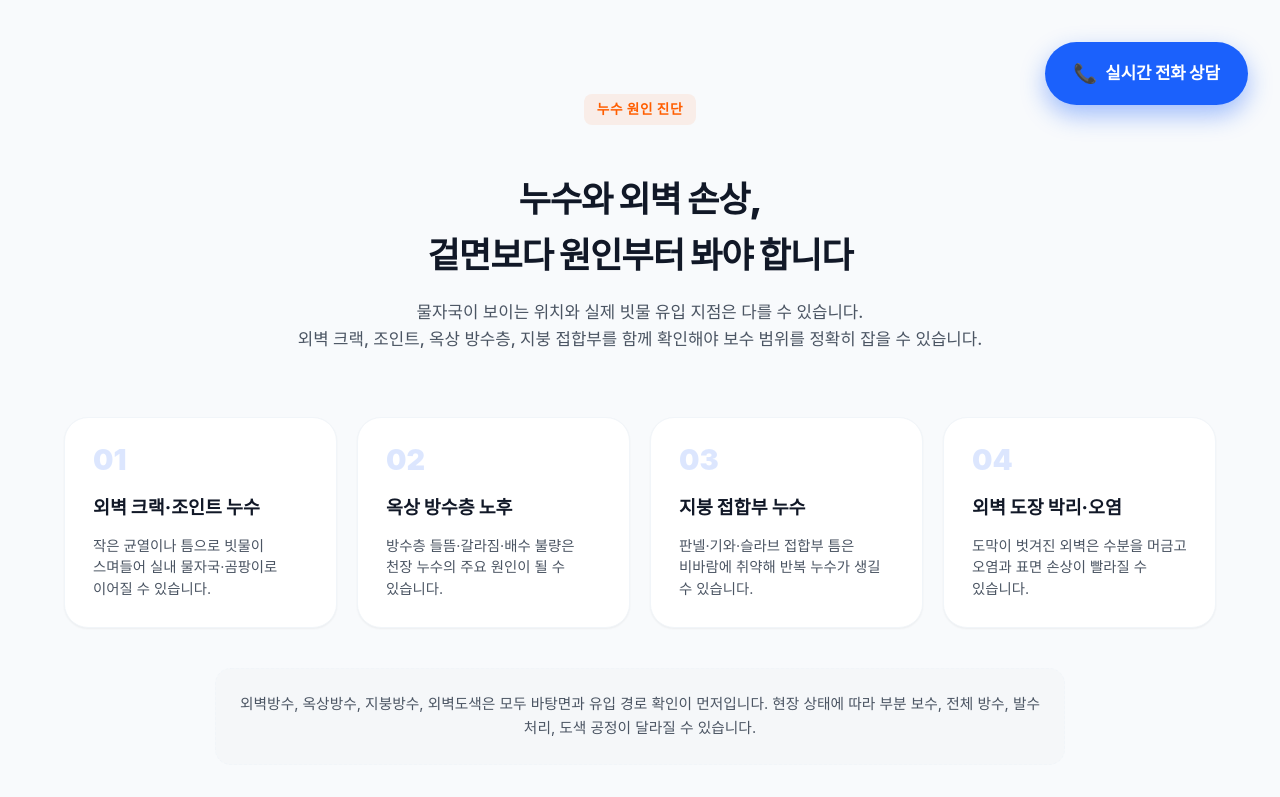
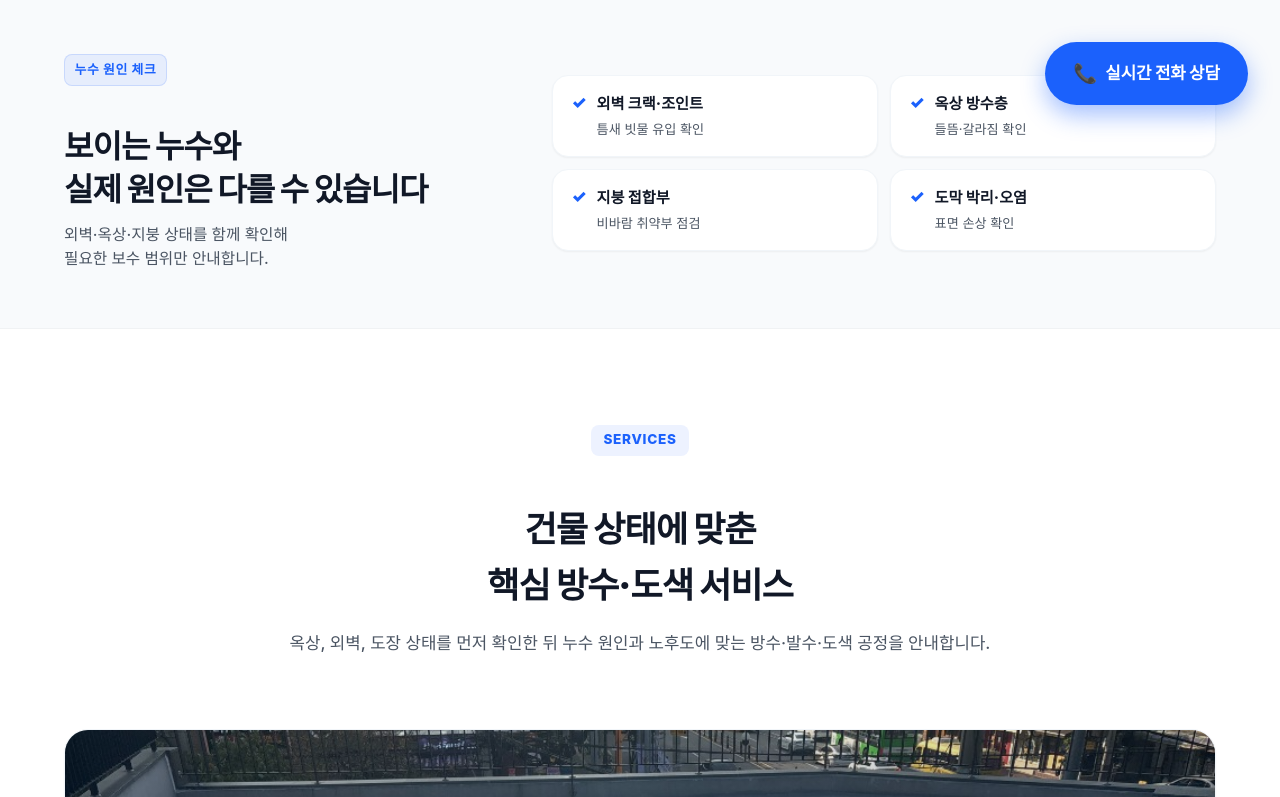
Before and after one commit to wogus5695-ctrl/Gyeongnam-bangsu-01, a React (Vite) app: page / in a window 1280 px wide. Shown: the part 663-1460 px from the top of the page. Built offline with nearby package versions, Linux system fonts and the light colour scheme.

Commit message:
feat: 누수 원인 체크 섹션 UI/UX 가독성 개선, 2x2 미니 체크 카드 적용 및 불필요 요소 제거

```diff
--- a/src/components/ProblemSection.tsx
+++ b/src/components/ProblemSection.tsx
@@ -9,57 +9,25 @@ export const ProblemSection: React.FC<ProblemSectionProps> = ({ keywordConfig })
   const problems = [
     {
       id: "exterior-crack",
-      step: "01",
-      title: "외벽 크랙·조인트 누수",
-      desc: "작은 균열이나 틈으로 빗물이 스며들어 실내 물자국·곰팡이로 이어질 수 있습니다."
+      title: "외벽 크랙·조인트",
+      desc: "틈새 빗물 유입 확인"
     },
     {
       id: "rooftop-old",
-      step: "02",
-      title: "옥상 방수층 노후",
-      desc: "방수층 들뜸·갈라짐·배수 불량은 천장 누수의 주요 원인이 될 수 있습니다."
+      title: "옥상 방수층",
+      desc: "들뜸·갈라짐 확인"
     },
     {
       id: "roof-joint",
-      step: "03",
-      title: "지붕 접합부 누수",
-      desc: "판넬·기와·슬라브 접합부 틈은 비바람에 취약해 반복 누수가 생길 수 있습니다."
+      title: "지붕 접합부",
+      desc: "비바람 취약부 점검"
     },
     {
       id: "exterior-paint",
-      step: "04",
-      title: "외벽 도장 박리·오염",
-      desc: "도막이 벗겨진 외벽은 수분을 머금고 오염과 표면 손상이 빨라질 수 있습니다."
+      title: "도막 박리·오염",
+      desc: "표면 손상 확인"
     }
   ];
-
-  // 동적 키워드별 하단 강조 문구 맵
-  const dynamicDescriptions: Record<string, string> = {
-    "외벽방수": "김해 외벽방수는 외벽 크랙, 조인트, 창호 주변 틈처럼 빗물이 유입되는 지점을 확인한 뒤 보수 범위와 방수 공정을 정하는 것이 중요합니다.",
-    "외벽발수": "김해 외벽발수는 외벽 표면의 수분 흡수와 오염 상태를 확인한 뒤 발수제 적용이 필요한지 판단하는 작업입니다.",
-    "옥상방수": "김해 옥상방수는 방수층 들뜸, 바닥 균열, 배수구 주변 손상을 먼저 확인해야 부분 보수와 전체 방수 여부를 판단할 수 있습니다.",
-    "지붕방수": "김해 지붕방수는 판넬, 기와, 슬라브 등 지붕 구조와 접합부 상태를 확인한 뒤 누수 취약 부위를 보강해야 합니다.",
-    "외벽도색": "김해 외벽도색은 기존 도막 박리, 오염, 바탕면 손상 상태를 먼저 확인해야 도색 후 들뜸과 재박리 가능성을 줄일 수 있습니다.",
-    "옥상누수": "김해 옥상누수는 물이 떨어지는 위치만 보지 말고 방수층, 배수구, 파라펫 접합부 등 실제 유입 가능 지점을 함께 확인해야 합니다.",
-    "외벽누수": "김해 외벽누수는 실내 물자국 위치와 외벽 크랙, 창호 주변, 조인트 부위를 함께 확인해 빗물 유입 경로를 판단해야 합니다.",
-    "건물방수": "김해 건물방수는 외벽, 옥상, 지붕 등 건물 전체의 누수 취약 부위를 확인하고 현장 상태에 맞는 방수 범위를 정하는 작업입니다."
-  };
-
-  // 라벨 분기 처리
-  let sectionLabel = "누수 원인 진단";
-  if (keywordConfig.isActive) {
-    const service = keywordConfig.service;
-    if (service === "외벽방수") sectionLabel = "김해 외벽방수 진단";
-    else if (service === "외벽발수") sectionLabel = "김해 외벽발수 점검";
-    else if (service === "옥상방수") sectionLabel = "김해 옥상방수 진단";
-    else if (service === "지붕방수") sectionLabel = "김해 지붕방수 점검";
-    else if (service === "외벽도색") sectionLabel = "김해 외벽도색 점검";
-    else if (service === "옥상누수") sectionLabel = "김해 옥상누수 진단";
-    else if (service === "외벽누수") sectionLabel = "김해 외벽누수 진단";
-    else if (service === "건물방수") sectionLabel = "김해 건물방수 종합점검";
-  }
-
-  const subParagraph = "물자국이 보이는 위치와 실제 빗물 유입 지점은 다를 수 있습니다.\n외벽 크랙, 조인트, 옥상 방수층, 지붕 접합부를 함께 확인해야 보수 범위를 정확히 잡을 수 있습니다.";
 
   const service = keywordConfig.service;
   const isCrackActive = keywordConfig.isActive && ["외벽방수", "외벽누수", "건물방수"].includes(service);
@@ -76,149 +44,139 @@ export const ProblemSection: React.FC<ProblemSectionProps> = ({ keywordConfig })
   };
 
   return (
-    <section className="problem-section" id="problems" style={{ backgroundColor: "var(--bg-light)" }}>
-      <div className="container" style={{ textAlign: "center" }}>
-
-        <div style={{ maxWidth: "800px", margin: "0 auto 4rem auto" }}>
-          <span className="badge badge-orange" style={{ marginBottom: "1rem" }}>
-            {sectionLabel}
+    <section className="problem-section" id="problems" style={{
+      backgroundColor: "var(--bg-light)",
+      padding: "3.5rem 0",
+      borderBottom: "1px solid rgba(0, 0, 0, 0.03)"
+    }}>
+      <div className="container">
+        <div className="problem-container" style={{
+          display: "flex",
+          flexDirection: "row",
+          gap: "3rem",
+          alignItems: "center",
+          textAlign: "left"
+        }}>
+          {/* 좌측: 타이틀 및 설명 영역 */}
+          <div style={{ flex: "1 1 40%", maxWidth: "440px" }} className="problem-info">
+            <span className="badge badge-blue" style={{
+              marginBottom: "0.75rem",
+              backgroundColor: "rgba(27, 97, 252, 0.08)",
+              color: "var(--primary-color)",
+              border: "1px solid rgba(27, 97, 252, 0.15)",
+              fontSize: "0.8rem",
+              fontWeight: 700,
+              padding: "0.3rem 0.6rem"
+            }}>
+              누수 원인 체크
             </span>
             <h2 style={{
-            fontSize: "2.2rem",
+              fontSize: "2rem",
               fontWeight: 900,
               color: "var(--text-dark)",
-            marginBottom: "1rem",
+              marginBottom: "0.75rem",
               letterSpacing: "-0.03em",
+              lineHeight: "1.35",
               whiteSpace: "pre-line"
             }} className="break-keep problem-h2">
-            {"누수와 외벽 손상,\n겉면보다 원인부터 봐야 합니다"}
+              {"보이는 누수와\n실제 원인은 다를 수 있습니다"}
             </h2>
             <p style={{
               color: "var(--text-muted)",
-            fontSize: "1.05rem",
+              fontSize: "0.98rem",
               fontWeight: 500,
-            lineHeight: "1.6",
+              lineHeight: "1.55",
+              margin: 0,
               whiteSpace: "pre-line"
             }} className="break-keep problem-body-text">
-            {subParagraph}
+              {"외벽·옥상·지붕 상태를 함께 확인해\n필요한 보수 범위만 안내합니다."}
             </p>
           </div>
 
-        <div className="grid-4" style={{ gap: "1.25rem", marginBottom: "2.5rem" }}>
+          {/* 우측: 2x2 미니 체크 카드 배열 */}
+          <div style={{ flex: "1 1 60%", width: "100%" }} className="problem-grid">
             {problems.map((prob) => {
               const isActiveCard = getCardActiveState(prob.id);
               return (
-              <div key={prob.step} className="card" style={{
-                textAlign: "left",
-                padding: "1.75rem",
+                <div key={prob.id} className="problem-card" style={{
                   display: "flex",
-                flexDirection: "column",
-                justifyContent: "space-between",
-                backgroundColor: isActiveCard ? "rgba(27, 97, 252, 0.03)" : "var(--bg-white)",
-                borderColor: isActiveCard ? "rgba(27, 97, 252, 0.35)" : "var(--border-color)",
-                borderWidth: "1px",
-                borderStyle: "solid",
-                borderRadius: "24px",
-                boxShadow: isActiveCard ? "0 4px 12px rgba(27, 97, 252, 0.05)" : "var(--shadow-sm)",
-                transition: "all 0.3s ease",
-                position: "relative"
+                  alignItems: "flex-start",
+                  gap: "0.65rem",
+                  padding: "1rem 1.15rem",
+                  backgroundColor: "var(--bg-white)",
+                  border: isActiveCard ? "1px solid rgba(27, 97, 252, 0.3)" : "1px solid var(--border-color)",
+                  borderRadius: "16px",
+                  boxShadow: isActiveCard ? "0 4px 12px rgba(27, 97, 252, 0.03)" : "var(--shadow-sm)",
+                  transition: "all 0.25s ease"
                 }}>
+                  {/* 파란색 체크 아이콘 포인트 */}
+                  <span style={{
+                    color: "var(--primary-color)",
+                    fontSize: "1.05rem",
+                    fontWeight: 900,
+                    lineHeight: "1.2",
+                    userSelect: "none"
+                  }}>
+                    ✓
+                  </span>
                   <div>
-                  <div style={{ display: "flex", justifyContent: "space-between", alignItems: "flex-start", marginBottom: "0.5rem" }}>
-                    <span style={{
-                      fontSize: "1.8rem",
-                      fontWeight: 900,
-                      color: "var(--primary-color)",
-                      opacity: isActiveCard ? 0.35 : 0.15,
-                      display: "block",
-                      lineHeight: "1"
-                    }}>
-                      {prob.step}
-                    </span>
-                    {isActiveCard && (
-                      <span className="badge badge-blue" style={{
-                        fontSize: "0.68rem",
-                        padding: "0.2rem 0.5rem",
-                        backgroundColor: "rgba(27, 97, 252, 0.1)",
-                        color: "var(--primary-color)",
-                        border: "1px solid rgba(27, 97, 252, 0.2)",
-                        borderRadius: "6px",
-                        lineHeight: "1"
-                      }}>
-                        관련 진단 항목
-                      </span>
-                    )}
-                  </div>
-                  <h3 style={{
-                    fontSize: "1.15rem",
+                    <h4 style={{
+                      fontSize: "0.95rem",
                       fontWeight: 800,
-                    color: "var(--text-dark)",
-                    marginBottom: "0.75rem"
+                      margin: "0 0 0.15rem 0",
+                      color: "var(--text-dark)"
                     }} className="break-keep">
                       {prob.title}
-                  </h3>
-                </div>
+                    </h4>
                     <p style={{
+                      fontSize: "0.82rem",
                       color: "var(--text-muted)",
-                  fontSize: "0.9rem",
-                  lineHeight: "1.5",
                       margin: 0
                     }} className="break-keep">
                       {prob.desc}
                     </p>
                   </div>
+                </div>
               );
             })}
           </div>
-
-        {/* 하단 정보형 안내 문구 추가 */}
-        <div style={{
-          maxWidth: "850px",
-          margin: "0 auto",
-          padding: "1.5rem",
-          backgroundColor: "rgba(0, 0, 0, 0.01)",
-          borderRadius: "16px",
-          border: "1px dashed var(--border-color)",
-          textAlign: "center"
-        }} className="problem-footer-info">
-          <p style={{
-            color: "var(--text-muted)",
-            fontSize: "0.92rem",
-            lineHeight: "1.6",
-            margin: 0
-          }} className="break-keep">
-            외벽방수, 옥상방수, 지붕방수, 외벽도색은 모두 바탕면과 유입 경로 확인이 먼저입니다. 현장 상태에 따라 부분 보수, 전체 방수, 발수 처리, 도색 공정이 달라질 수 있습니다.
-          </p>
-
-          {/* 동적 키워드별 강조 문구 노출 */}
-          {keywordConfig.isActive && dynamicDescriptions[keywordConfig.service] && (
-            <p style={{
-              fontSize: "0.92rem",
-              fontWeight: 700,
-              color: "var(--primary-color)",
-              marginTop: "0.75rem",
-              lineHeight: "1.6"
-            }} className="break-keep">
-              💡 {dynamicDescriptions[keywordConfig.service]}
-            </p>
-          )}
         </div>
-
       </div>
 
       <style>{`
+        .problem-grid {
+          display: grid;
+          grid-template-columns: repeat(2, 1fr);
+          gap: 0.75rem;
+        }
         @media (max-width: 768px) {
+          .problem-section {
+            padding: 2.5rem 0 !important;
+          }
+          .problem-container {
+            flex-direction: column !important;
+            gap: 1.5rem !important;
+            text-align: center !important;
+          }
+          .problem-info {
+            max-width: 100% !important;
+          }
           .problem-h2 {
             font-size: 1.5rem !important;
-            margin-bottom: 0.75rem !important;
-            line-height: 1.35 !important;
+            line-height: 1.3 !important;
+            margin-bottom: 0.5rem !important;
           }
           .problem-body-text {
             font-size: 0.9rem !important;
-            line-height: 1.5 !important;
+            line-height: 1.45 !important;
           }
-          .problem-footer-info {
-            padding: 1.25rem 1rem !important;
+          .problem-grid {
+            grid-template-columns: repeat(2, 1fr) !important;
+            gap: 0.5rem !important;
+          }
+          .problem-card {
+            padding: 0.8rem 0.9rem !important;
+            text-align: left !important;
           }
         }
       `}</style>
```
Lines whose indentation alone changed are shown as unchanged.
